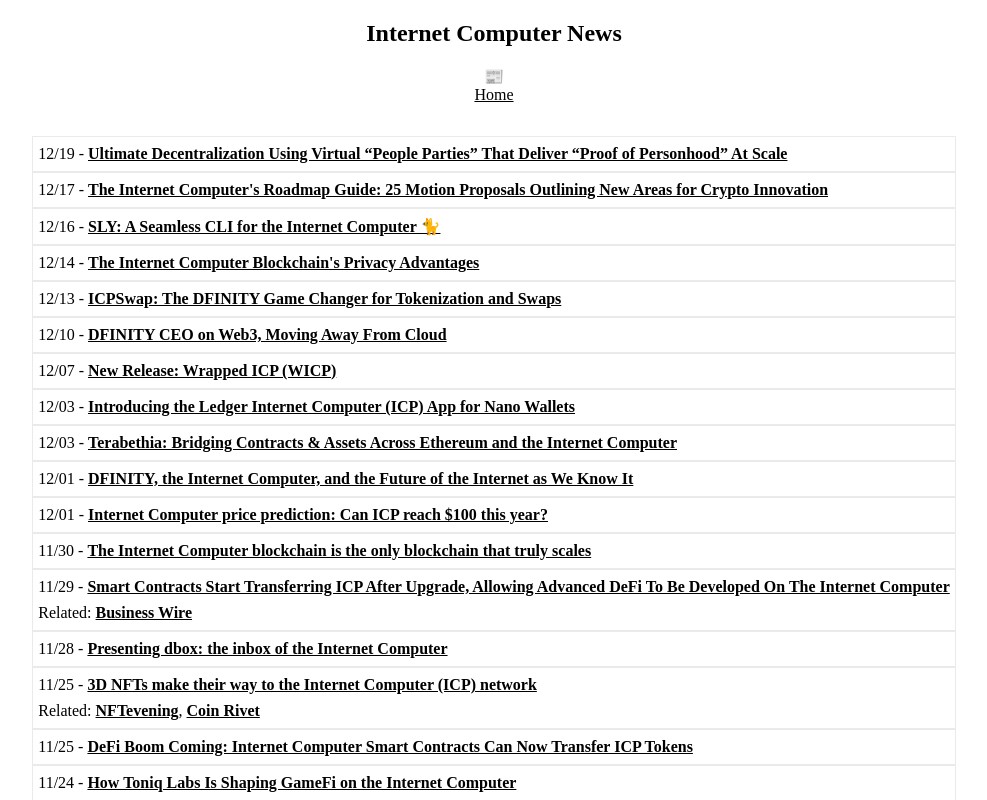
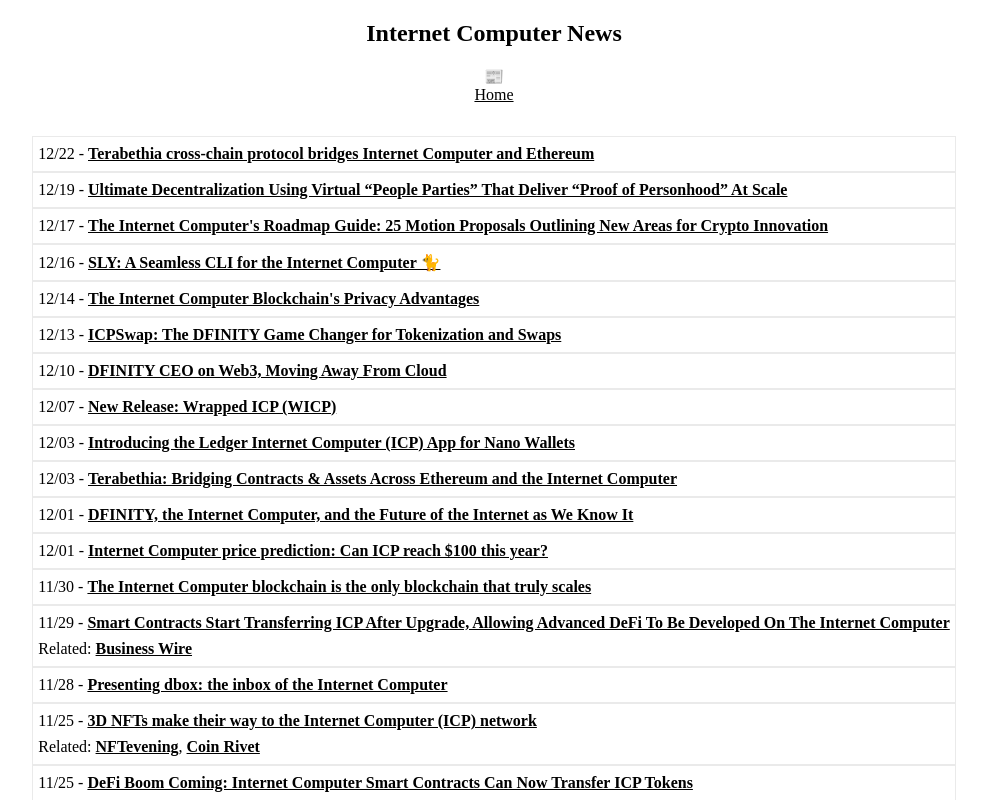
Before and after one commit to rjlucasm/ictoday, a Next.js app: page /news/2021 in a window 1280 px wide. Shown: the top 800 px of the page, without its empty margins (146-1133 px from the left). Built offline with nearby package versions, Linux system fonts and the light colour scheme.

Commit message:
News 12/22

```diff
--- a/components/topnews.js
+++ b/components/topnews.js
@@ -2,7 +2,7 @@ import Link from 'next/link'
 
 const Topnews = () => (
     <div className="topnews">
-        <p><a href="https://medium.com/dfinity/ultimate-decentralization-using-virtual-people-parties-that-deliver-proof-of-personhood-at-de575522c80" target="_blank" rel="noopener noreferrer">Ultimate Decentralization Using Virtual “People Parties” That Deliver “Proof of Personhood” At Scale</a></p>
+        <p><a href="https://cointelegraph.com/news/terabithia-cross-chain-protocol-bridges-internet-computer-and-ethereum" target="_blank" rel="noopener noreferrer">Terabethia cross-chain protocol bridges Internet Computer and Ethereum</a></p>
         <Link href="/news/2021"><a style={{ color: 'inherit' }, {fontWeight: 'bold'}}>+News</a></Link>
     </div>
 );
--- a/pages/index.js
+++ b/pages/index.js
@@ -27,7 +27,7 @@ export default function Home() {
         <meta name="google-site-verification" content="3fDCrJUUQIo7GSYLlE-KnTSiesID0eUY3QJo0tys0wI" />
       </Head>
 
-      {/* <Topnews/> */}
+      <Topnews/>
 
       <main className="main">
         {/* <div className="highlights">
--- a/pages/news/2021.js
+++ b/pages/news/2021.js
@@ -17,6 +17,9 @@ export default function News21() {
             <Link href="/"><a style={{ color: 'inherit' }}>Home</a></Link>
 
             <div className="pagesgrid">
+            <div className="pagescard">12/22 -&nbsp;
+                <a href="https://cointelegraph.com/news/terabithia-cross-chain-protocol-bridges-internet-computer-and-ethereum" target="_blank" rel="noopener noreferrer">Terabethia cross-chain protocol bridges Internet Computer and Ethereum</a>
+            </div>
             <div className="pagescard">12/19 -&nbsp;
                 <a href="https://medium.com/dfinity/ultimate-decentralization-using-virtual-people-parties-that-deliver-proof-of-personhood-at-de575522c80" target="_blank" rel="noopener noreferrer">Ultimate Decentralization Using Virtual “People Parties” That Deliver “Proof of Personhood” At Scale</a>
             </div>
```
